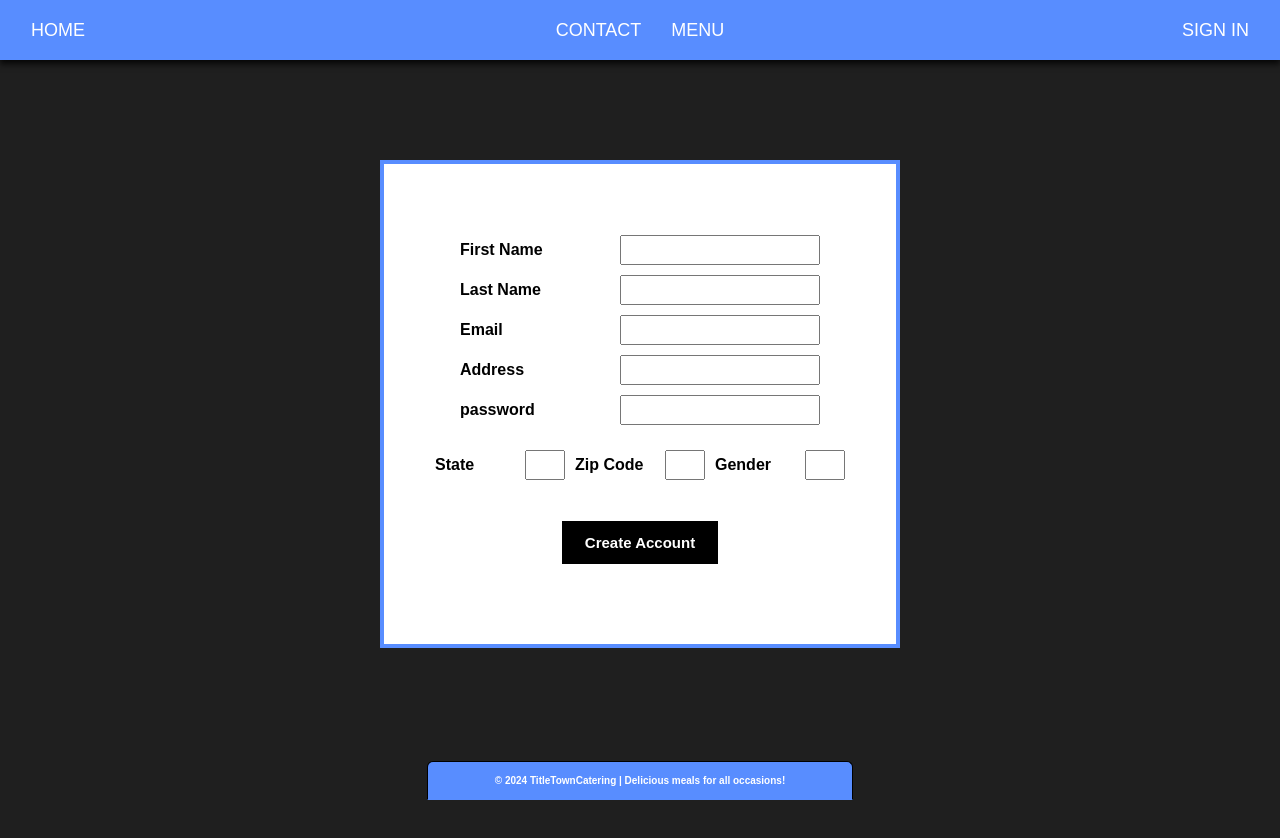
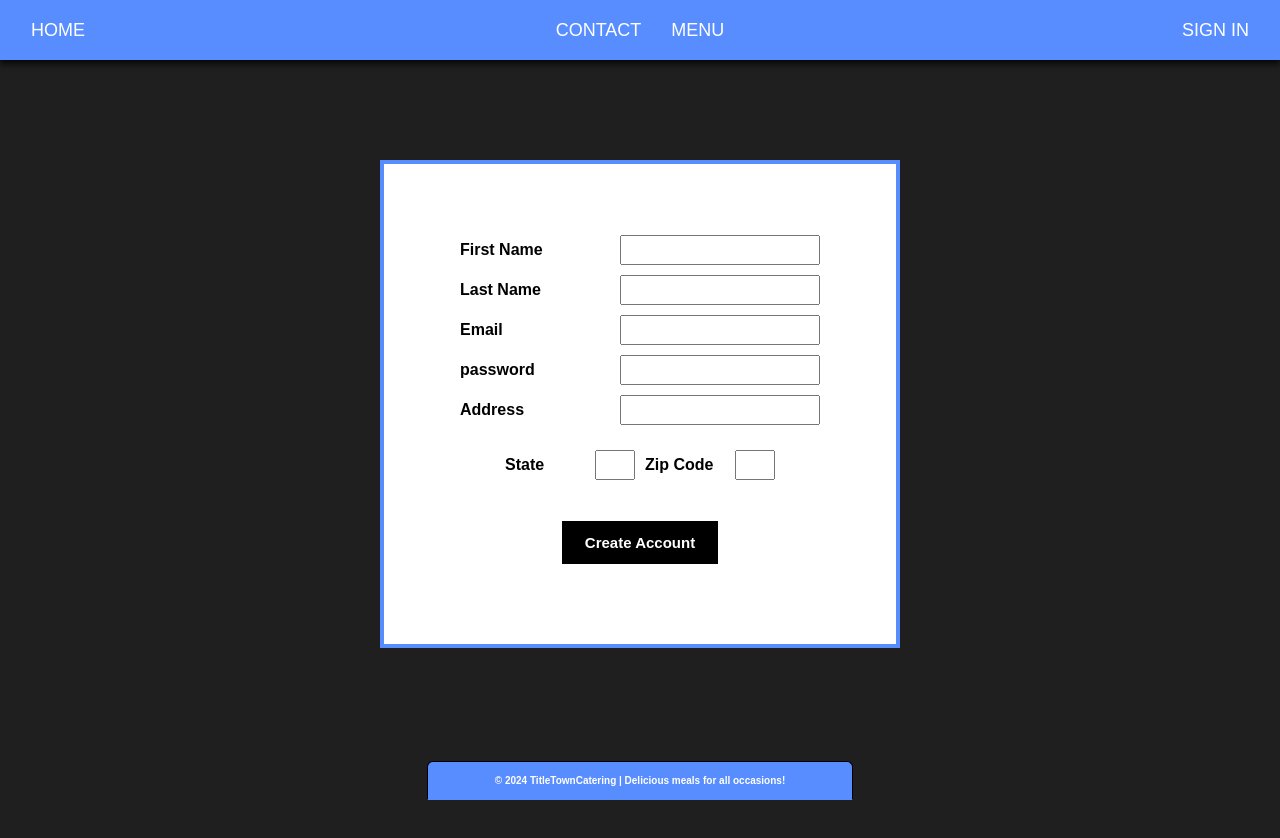
Before and after one commit to Jacallantine/TitleTownCatering, a plain HTML site: page CLIENT/HTML/createAccount.html in a window 1280 px wide. Drawn offline with Linux system fonts and the light colour scheme.

Commit message:
Hopefully only here

```diff
--- a/CLIENT/HTML/createAccount.html
+++ b/CLIENT/HTML/createAccount.html
@@ -38,13 +38,15 @@
             <input type="text" id="email">
         </div>
 
+
+        <div class="createAccount-row" >
+            <label for="password">password</label>
+            <input type="text" id="password">
+        </div>
+
         <div class="createAccount-row" >
             <label for="address">Address</label>
             <input type="text" id="address">
-        </div>
-        <div class="createAccount-row" >
-            <label for="password">password</label>
-            <input type="text" id="password">
         </div>
 
         <div class="createAccount-row" id = 'rows'>
@@ -53,9 +55,6 @@
 
             <label for="zip">Zip Code</label>
             <input type="text" id="zip">
-
-            <label for="gender" id = 'genderLabel'>Gender</label>
-            <input type="text" id="gender">
 
         </div>
         <div class="createAccount-row" id = 'rows'>
```
